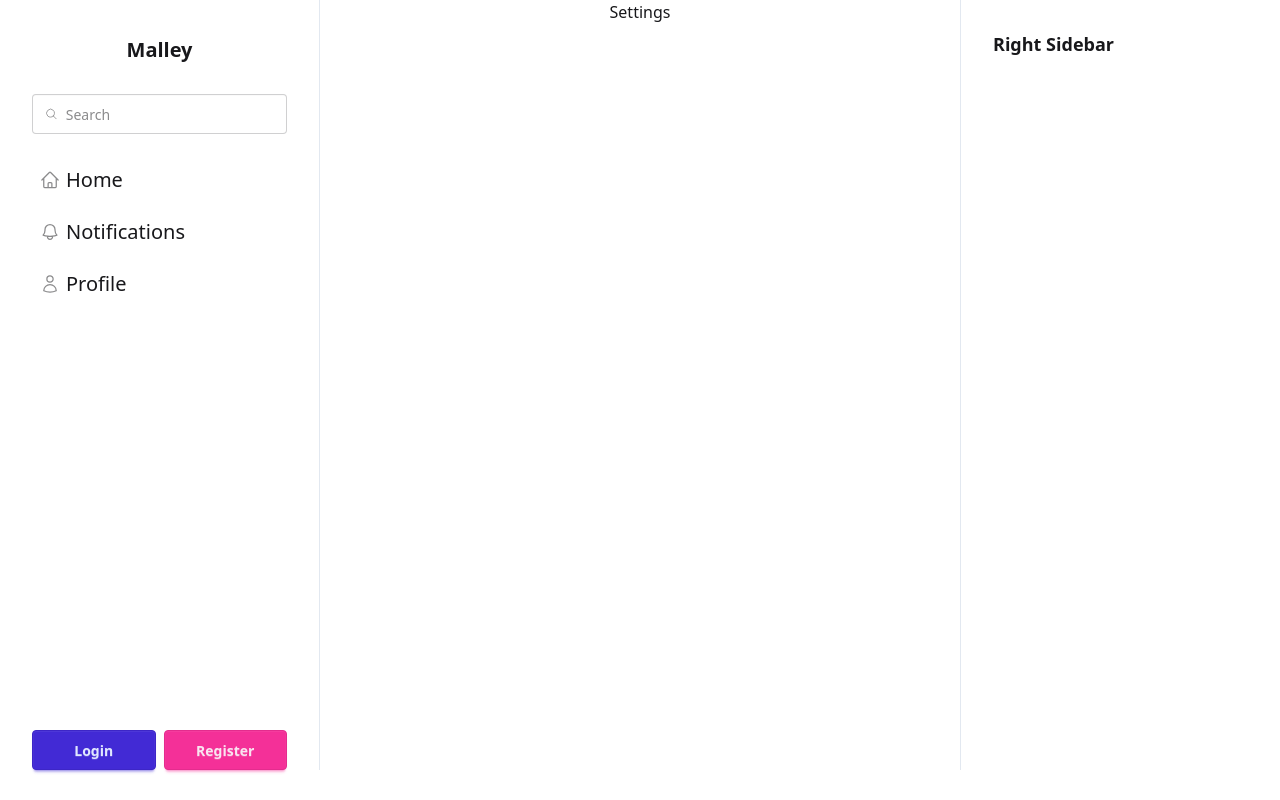
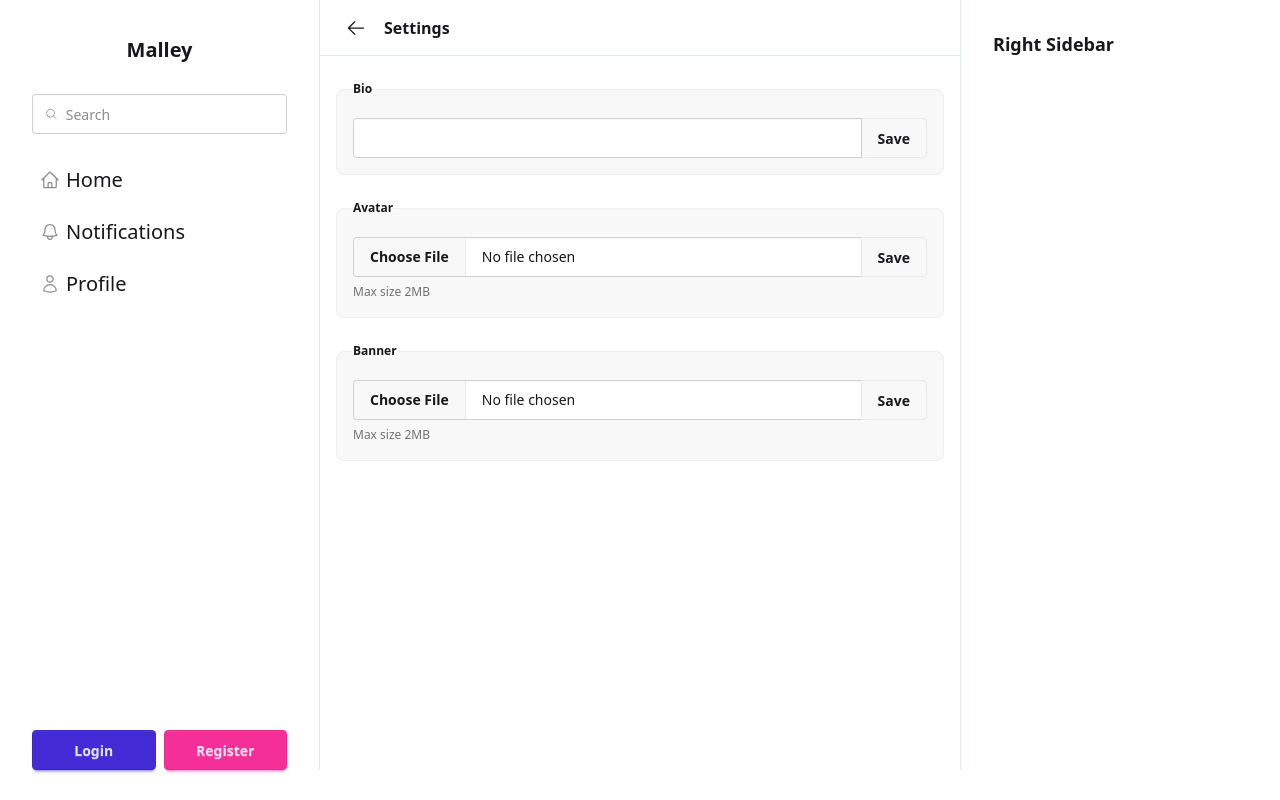
Before and after one commit to AFCMS/malley, a React (Vite) app: page /settings in a window 1280 px wide. Built offline with nearby package versions, Linux system fonts and the light colour scheme; no server answers.

Commit message:
WIP settings page

```diff
--- a/src/layouts/LeftToolbarWide/LeftToolbarWide.tsx
+++ b/src/layouts/LeftToolbarWide/LeftToolbarWide.tsx
@@ -82,6 +82,9 @@ export default function LeftToolbarWide() {
                     Logout
                   </button>
                 </li>
+                <li>
+                  <Link to="/settings">Settings</Link>
+                </li>
               </ul>
             </div>
           ) : (
--- /dev/null
+++ b/src/pages/Settings/Settings.tsx
@@ -0,0 +1,34 @@
+import TopBar from "../../layouts/TopBar/TopBar";
+
+export default function Settings() {
+  return (
+    <div className="m flex w-full flex-col">
+      <TopBar title="Settings" />
+      <div className="flex w-full flex-col gap-4 p-4">
+        <fieldset className="fieldset bg-base-200 border-base-300 rounded-box border p-4">
+          <legend className="fieldset-legend">Bio</legend>
+          <div className="join">
+            <input id="bio" type="text" className="input join-item w-full" placeholder="" />
+            <button className="btn join-item">Save</button>
+          </div>
+        </fieldset>
+        <fieldset className="fieldset bg-base-200 border-base-300 rounded-box border p-4">
+          <legend className="fieldset-legend">Avatar</legend>
+          <div className="join">
+            <input id="avatar" type="file" className="file-input join-item w-full" placeholder="" />
+            <button className="btn join-item">Save</button>
+          </div>
+          <label className="label">Max size 2MB</label>
+        </fieldset>
+        <fieldset className="fieldset bg-base-200 border-base-300 rounded-box border p-4">
+          <legend className="fieldset-legend">Banner</legend>
+          <div className="join">
+            <input id="banner" type="file" className="file-input join-item w-full" placeholder="" />
+            <button className="btn join-item">Save</button>
+          </div>
+          <label className="label">Max size 2MB</label>
+        </fieldset>
+      </div>
+    </div>
+  );
+}
--- a/src/routes/Router.tsx
+++ b/src/routes/Router.tsx
@@ -4,6 +4,7 @@ import Home from "../pages/Home/Home";
 
 import Login from "../pages/Login/Login";
 import Register from "../pages/Register/Register";
+import Settings from "../pages/Settings/Settings";
 import ProfileViewer from "../pages/ProfileViewer/ProfileViewer";
 import AddPost from "../pages/AddPost/AddPost";
 import ViewPost from "../pages/ViewPost/ViewPost";
@@ -15,7 +16,7 @@ export default function Router() {
         <Route index element={<Home />} />
         <Route path="/login" element={<Login />} />
         <Route path="/register" element={<Register />} />
-        <Route path="/settings" element={<div>Settings</div>} />
+        <Route path="/settings" element={<Settings />} />
         <Route path="/post" element={<AddPost />} />
         <Route path="/post/:postId" element={<ViewPost />} />
         <Route path="/:handle" element={<ProfileViewer />} />
```
